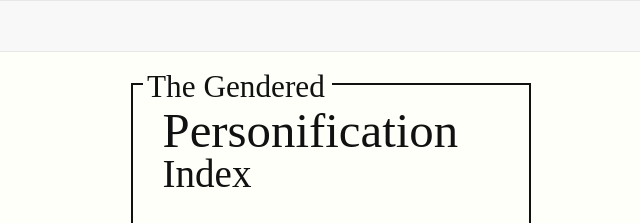
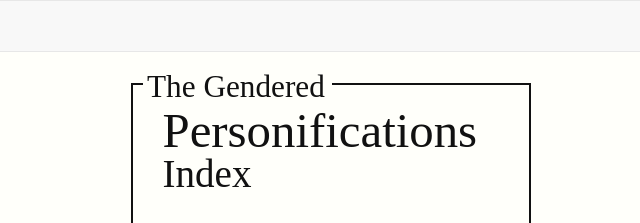
Before and after one commit to michael-joyce/gpi, a website: page index.html in a window 1280 px wide. Shown: the top 223 px of the page, 447-1087 px from the left. Drawn offline with nearby package versions, Linux system fonts and the light colour scheme; a web font is replaced by a local one.

Commit message:
hotfix: fixing a typo
it's personificationS not personofication!

```diff
--- a/index.html
+++ b/index.html
@@ -1,7 +1,7 @@
 <?xml version="1.0" encoding="UTF-8"?>
 <html>
     <head>
-        <title>The Gendered Personification Index</title>
+        <title>The Gendered Personifications Index</title>
         <link rel="stylesheet" type="text/css" href="resources/lib/bootstrap/dist/css/bootstrap.min.css"/>
         <link rel="stylesheet" type="text/css" href="resources/css/index.css"/>
         <script src="resources/lib/jquery/dist/jquery.min.js"></script>
@@ -56,7 +56,7 @@
             <header id="logo">
                 <h1>
                     <span class="logo-top">The Gendered</span><br/>
-                    <span class="logo-middle">Personification</span><br/>
+                    <span class="logo-middle">Personifications</span><br/>
                     <span class="logo-bottom">Index</span><br/>
                     <span class="credits">Edited by Rawia Inaim</span>
                 </h1>
```
